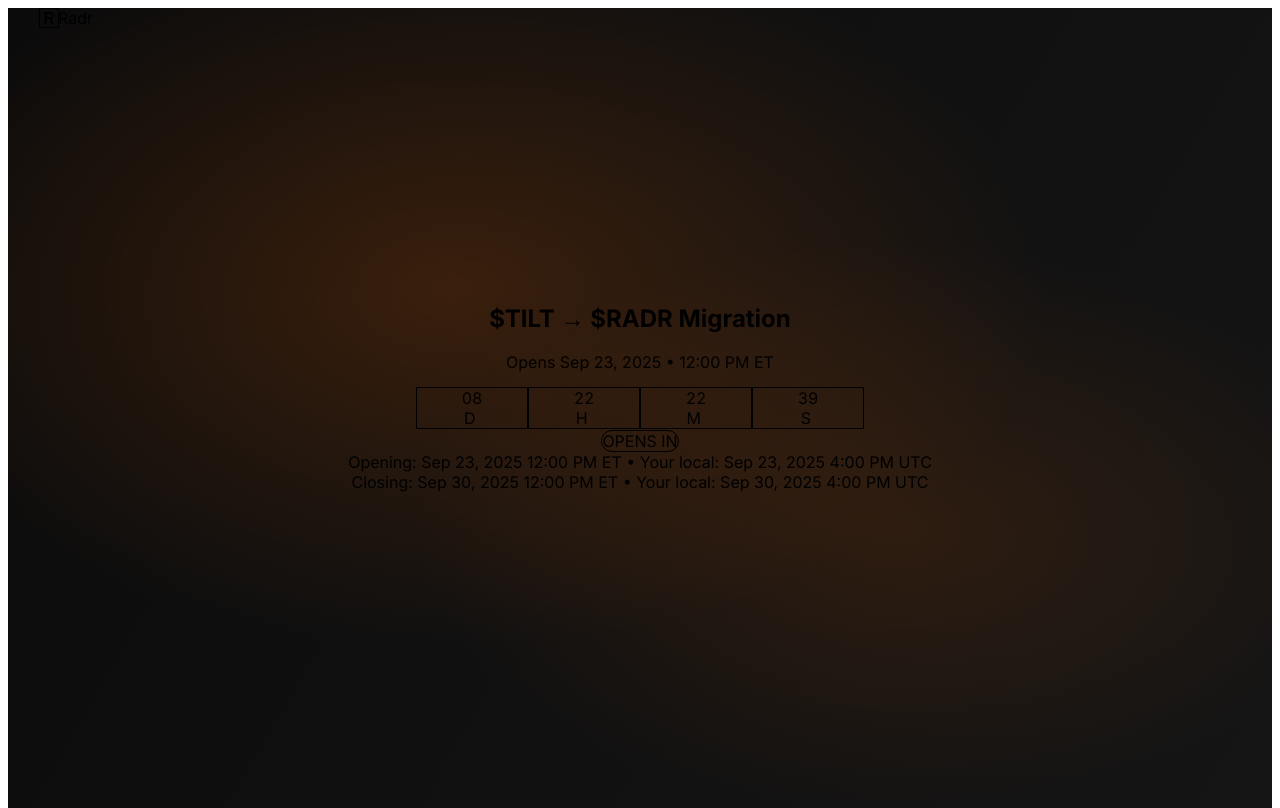
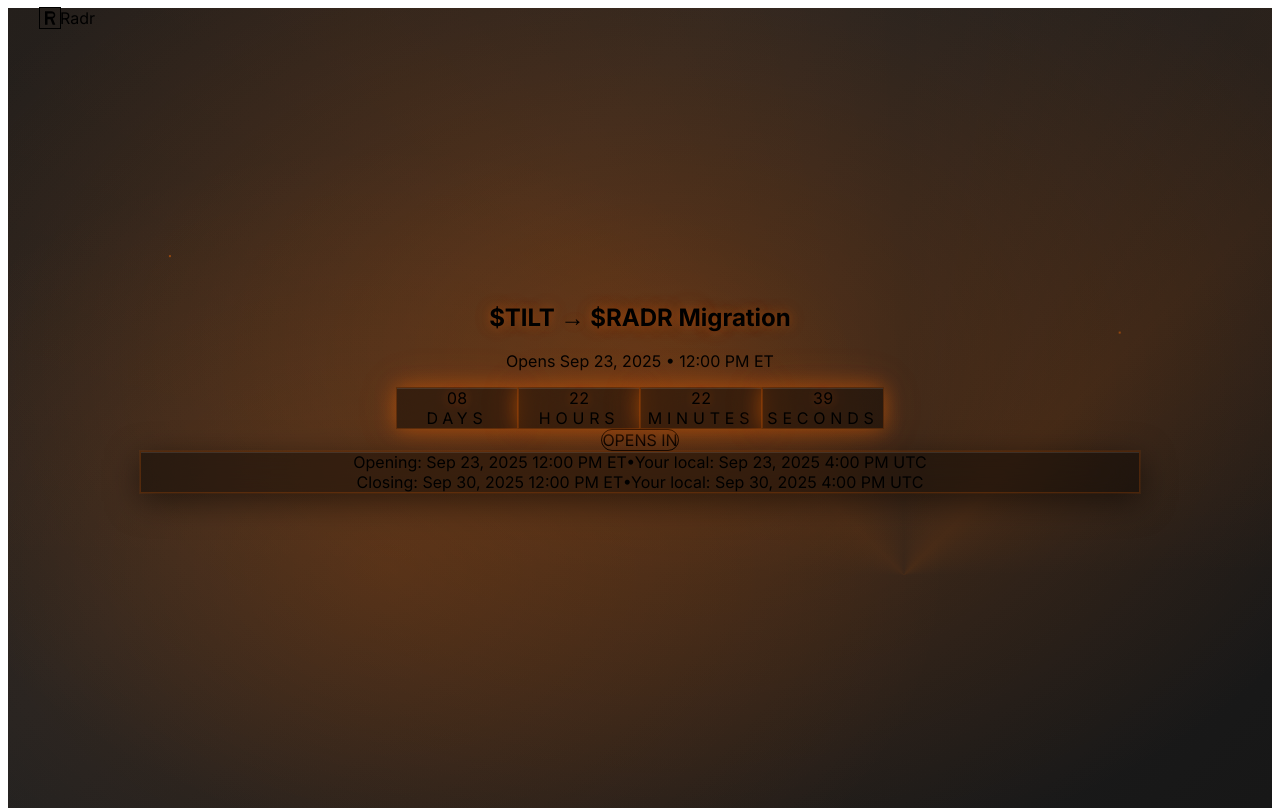
Before and after one commit to Lukey372/countdown, a Next.js app: page / in a window 1280 px wide. Built offline with nearby package versions, Linux system fonts and the light colour scheme.

Commit message:
Enhance countdown page for streaming

```diff
--- a/src/app/globals.css
+++ b/src/app/globals.css
@@ -1,21 +1,169 @@
+@import url('https://fonts.googleapis.com/css2?family=Inter:wght@400;500;600;700;800;900&display=swap');
 @tailwind base;
 @tailwind components;
 @tailwind utilities;
 
-/* Animated background: two radial orange glows + dark gradient */
+/* Enhanced animated background with radar-style gradient and pulsating orange glow */
 .bg-radr {
   background-image:
-    radial-gradient(1000px 600px at 35% 35%, rgba(255,106,0,0.18), transparent 60%),
-    radial-gradient(800px 480px at 70% 65%, rgba(255,106,0,0.12), transparent 60%),
-    linear-gradient(120deg, #0B0B0B, #171717 40%, #0B0B0B 80%);
-  background-size: cover, cover, 300% 300%;
-  animation: drift 28s ease-in-out infinite;
+    /* Main orange glow spotlight behind countdown */
+    radial-gradient(1200px 800px at 50% 45%, rgba(255,106,0,0.25), transparent 65%),
+    /* Secondary glow for depth */
+    radial-gradient(800px 600px at 30% 70%, rgba(255,106,0,0.15), transparent 70%),
+    /* Radar sweep effect */
+    conic-gradient(from 0deg at 50% 50%, transparent 0deg, rgba(255,106,0,0.08) 45deg, transparent 90deg, transparent 270deg, rgba(255,106,0,0.05) 315deg, transparent 360deg),
+    /* Base gradient */
+    linear-gradient(135deg, #000000 0%, #111111 25%, #222222 50%, #111111 75%, #000000 100%);
+  background-size:
+    100% 100%,
+    100% 100%,
+    200% 200%,
+    400% 400%;
+  background-position:
+    center center,
+    center center,
+    center center,
+    0% 50%;
+  animation:
+    radarSweep 8s linear infinite,
+    backgroundDrift 20s ease-in-out infinite;
 }
 
-/* Subtle tick movement on digit change (no layout shift) */
+/* Smooth flip animation for countdown digits */
 @media (prefers-reduced-motion: no-preference) {
-  .digit-tick {
-    transition: transform 120ms ease, opacity 120ms ease;
+  .digit-flip {
+    transition: all 0.6s cubic-bezier(0.23, 1, 0.32, 1);
+    transform-style: preserve-3d;
   }
-  .digit-tick[data-tick="1"] { transform: translateY(-1px); opacity: .98; }
+
+  .digit-flip.flipping {
+    animation: flipDigit 0.6s cubic-bezier(0.23, 1, 0.32, 1);
+  }
+
+  @keyframes flipDigit {
+    0% { transform: rotateX(0deg); }
+    50% { transform: rotateX(-90deg); }
+    100% { transform: rotateX(0deg); }
+  }
 }
+
+/* Glassmorphism enhancement */
+.glass-container {
+  background: rgba(0, 0, 0, 0.4);
+  backdrop-filter: blur(20px);
+  border: 1px solid rgba(255, 106, 0, 0.2);
+  box-shadow:
+    0 8px 32px rgba(0, 0, 0, 0.5),
+    inset 0 1px 0 rgba(255, 255, 255, 0.1),
+    0 0 0 1px rgba(255, 106, 0, 0.1);
+}
+
+/* Enhanced glow effects */
+.text-glow {
+  text-shadow:
+    0 0 10px rgba(255, 106, 0, 0.3),
+    0 0 20px rgba(255, 106, 0, 0.2),
+    0 0 40px rgba(255, 106, 0, 0.1);
+}
+
+.orange-glow {
+  box-shadow:
+    0 0 20px rgba(255, 106, 0, 0.4),
+    0 0 40px rgba(255, 106, 0, 0.2),
+    inset 0 1px 0 rgba(255, 255, 255, 0.1);
+}
+
+/* Particle drift animation */
+.particles::before,
+.particles::after {
+  content: '';
+  position: absolute;
+  width: 2px;
+  height: 2px;
+  background: rgba(255, 106, 0, 0.6);
+  border-radius: 50%;
+  animation: particleDrift 15s linear infinite;
+}
+
+.particles::before {
+  top: 20%;
+  left: 10%;
+  animation-delay: -5s;
+}
+
+.particles::after {
+  top: 60%;
+  right: 15%;
+  animation-delay: -10s;
+  animation-duration: 20s;
+}
+
+/* Keyframe animations */
+@keyframes radarSweep {
+  0% {
+    background-position: center center, center center, 0% 0%, 0% 50%;
+  }
+  100% {
+    background-position: center center, center center, 100% 100%, 100% 50%;
+  }
+}
+
+@keyframes backgroundDrift {
+  0%, 100% {
+    background-position: center center, center center, 0% 0%, 0% 50%;
+  }
+  50% {
+    background-position: center center, center center, 50% 50%, 100% 50%;
+  }
+}
+
+@keyframes particleDrift {
+  0% {
+    transform: translateY(0px) translateX(0px);
+    opacity: 0;
+  }
+  10% {
+    opacity: 1;
+  }
+  90% {
+    opacity: 1;
+  }
+  100% {
+    transform: translateY(-100px) translateX(50px);
+    opacity: 0;
+  }
+}
+
+@keyframes pulseGlow {
+  0%, 100% {
+    box-shadow:
+      0 0 20px rgba(255, 106, 0, 0.4),
+      0 0 40px rgba(255, 106, 0, 0.2),
+      inset 0 1px 0 rgba(255, 255, 255, 0.1);
+  }
+  50% {
+    box-shadow:
+      0 0 30px rgba(255, 106, 0, 0.6),
+      0 0 60px rgba(255, 106, 0, 0.3),
+      inset 0 1px 0 rgba(255, 255, 255, 0.15);
+  }
+}
+
+/* Enhanced radiate animation */
+@keyframes radiate {
+  0%, 100% {
+    transform: translate(-50%, -50%) scale(1);
+    opacity: 0.6;
+  }
+  50% {
+    transform: translate(-50%, -50%) scale(1.1);
+    opacity: 0.8;
+  }
+}
+
+/* Responsive optimizations for streaming */
+@media (min-width: 1920px) {
+  .stream-optimized {
+    font-size: 1.1em;
+  }
+}
--- a/src/components/Countdown.tsx
+++ b/src/components/Countdown.tsx
@@ -14,6 +14,7 @@ function fmtTwo(n: number) { return n.toString().padStart(2, "0"); }
 
 export default function Countdown() {
   const [now, setNow] = useState(DateTime.now());
+  const [prevValues, setPrevValues] = useState({ days: 0, hours: 0, minutes: 0, seconds: 0 });
   const state: State = now < openAt ? "PRE_OPEN" : now <= closeAt ? "OPEN" : "CLOSED";
   const target = state === "PRE_OPEN" ? openAt : state === "OPEN" ? closeAt : null;
 
@@ -32,6 +33,11 @@ export default function Countdown() {
   const hours = delta.hours ?? 0;
   const minutes = delta.minutes ?? 0;
   const seconds = Math.floor(delta.seconds ?? 0);
+
+  // Track value changes for flip animation
+  useEffect(() => {
+    setPrevValues({ days, hours, minutes, seconds });
+  }, [days, hours, minutes, seconds]);
 
   const progress = useMemo(() => {
     if (state !== "OPEN") return 0;
@@ -54,100 +60,115 @@ export default function Countdown() {
     state === "PRE_OPEN" ? "OPENS IN" : state === "OPEN" ? "OPEN NOW" : "CLOSED";
 
   return (
-    <section aria-label="Migration countdown" className="relative w-full">
-      {/* glow */}
+    <section aria-label="Migration countdown" className="relative w-full particles">
+      {/* Enhanced background glow */}
       <div
-        className="pointer-events-none absolute left-1/2 top-1/2 -z-10 h-[60vmin] w-[60vmin] -translate-x-1/2 -translate-y-1/2 rounded-full bg-radr-orange/25 blur-3xl animate-radiate"
+        className="pointer-events-none absolute left-1/2 top-1/2 -z-10 h-[80vmin] w-[80vmin] -translate-x-1/2 -translate-y-1/2 rounded-full bg-gradient-radial from-radr-orange/30 via-radr-orange/10 to-transparent blur-3xl animate-radiate"
         aria-hidden
       />
-      {/* headline */}
-      <h1 className="text-center text-white font-extrabold leading-tight tracking-tight
-                     text-4xl sm:text-5xl md:text-6xl lg:text-7xl">
-        $TILT → $RADR Migration
-      </h1>
-      <p className="mt-3 text-center text-white/90 text-lg md:text-xl">{subline}</p>
 
-      {/* tiles */}
+      {/* Main headline with enhanced glow */}
+      <div className="text-center mb-8">
+        <h1 className="text-white font-black leading-tight tracking-tight text-glow stream-optimized
+                       text-5xl sm:text-6xl md:text-7xl lg:text-8xl xl:text-9xl">
+          $TILT → $RADR Migration
+        </h1>
+        <p className="mt-4 text-white/90 font-medium text-xl md:text-2xl lg:text-3xl">
+          {subline}
+        </p>
+      </div>
+
+      {/* Enhanced countdown tiles */}
       {state !== "CLOSED" && (
-        <div className="mt-8 flex items-stretch justify-center gap-4">
+        <div className="mt-12 flex items-stretch justify-center gap-6 md:gap-8">
           {[
-            { label: "D", val: days.toString().padStart(2, "0") },
-            { label: "H", val: fmtTwo(hours) },
-            { label: "M", val: fmtTwo(minutes) },
-            { label: "S", val: fmtTwo(seconds) },
-          ].map(({ label, val }) => (
+            { label: "DAYS", val: days.toString().padStart(2, "0"), prev: prevValues.days },
+            { label: "HOURS", val: fmtTwo(hours), prev: prevValues.hours },
+            { label: "MINUTES", val: fmtTwo(minutes), prev: prevValues.minutes },
+            { label: "SECONDS", val: fmtTwo(seconds), prev: prevValues.seconds },
+          ].map(({ label, val, prev }) => (
             <div
               key={label}
-              className="digit-tick grid min-w-[110px] place-items-center rounded-2xl
-                         border border-radr-line/80 bg-white/5 backdrop-blur-md shadow-glass
-                         px-6 py-6 md:px-8 md:py-8"
-              data-tick="1"
-              aria-label={`${label} remaining`}
+              className="glass-container orange-glow digit-flip grid min-w-[120px] md:min-w-[140px] lg:min-w-[160px] place-items-center rounded-3xl
+                         px-6 py-8 md:px-8 md:py-10 lg:px-10 lg:py-12
+                         hover:scale-105 transition-transform duration-300"
+              style={{ animationDelay: `${Math.random() * 2}s` }}
+              aria-label={`${val} ${label.toLowerCase()} remaining`}
             >
-              <div className="text-white font-extrabold tabular-nums
-                              text-5xl sm:text-6xl md:text-7xl lg:text-8xl">
+              <div className="text-white font-black tabular-nums text-glow
+                              text-4xl sm:text-5xl md:text-6xl lg:text-7xl xl:text-8xl">
                 {val}
               </div>
-              <div className="mt-1 text-xs tracking-[0.28em] text-radr-slate">{label}</div>
+              <div className="mt-2 text-xs md:text-sm tracking-[0.3em] text-radr-orange/80 font-semibold uppercase">
+                {label}
+              </div>
             </div>
           ))}
         </div>
       )}
 
-      {/* state pill */}
-      <div className="mt-4 flex justify-center">
+      {/* Enhanced state pill */}
+      <div className="mt-8 flex justify-center">
         <span
           className={
-            "inline-flex items-center gap-2 rounded-full border px-3 py-1 text-xs tracking-wide " +
+            "inline-flex items-center gap-2 rounded-full border px-4 py-2 text-sm font-semibold tracking-wide uppercase " +
             (state === "OPEN"
-              ? "border-radr-orange/70 text-white bg-radr-orange/15 animate-pulseBadge"
+              ? "border-radr-orange/70 text-white bg-radr-orange/20 orange-glow animate-pulse"
               : state === "PRE_OPEN"
-              ? "border-white/30 text-white/80"
-              : "border-white/20 text-white/50")
+              ? "border-white/40 text-white/90 bg-white/5"
+              : "border-white/20 text-white/50 bg-white/5")
           }
         >
+          {state === "OPEN" && (
+            <div className="w-2 h-2 bg-radr-orange rounded-full animate-pulse" />
+          )}
           {pill}
         </span>
       </div>
 
-      {/* progress bar */}
+      {/* Enhanced progress bar */}
       {state === "OPEN" && (
-        <div className="mx-auto mt-6 w-[min(720px,92vw)]">
-          <div className="h-1.5 w-full rounded-full bg-white/10 overflow-hidden">
+        <div className="mx-auto mt-8 w-[min(800px,90vw)]">
+          <div className="glass-container h-2 w-full rounded-full overflow-hidden">
             <div
-              className="h-full bg-gradient-to-r from-radr-orange/80 to-white/80"
+              className="h-full bg-gradient-to-r from-radr-orange via-orange-400 to-radr-orange animate-pulse"
               style={{ width: `${progress * 100}%` }}
               aria-hidden
             />
           </div>
-          <div className="mt-1 text-center text-xs text-white/60">
-            {Math.round(progress * 100)}% of window elapsed
+          <div className="mt-2 text-center text-sm font-medium text-radr-orange/80">
+            {Math.round(progress * 100)}% of migration window elapsed
           </div>
         </div>
       )}
 
-      {/* open/close timestamps */}
-      <div className="mx-auto mt-6 w-[min(920px,95vw)] text-center text-sm text-white/80">
-        <div>
-          Opening: Sep 23, 2025 12:00 PM ET • Your local:{" "}
-          {openingLocal.toFormat("LLL d, yyyy h:mm a ZZZZ")}
-        </div>
-        <div>
-          Closing: Sep 30, 2025 12:00 PM ET • Your local:{" "}
-          {closingLocal.toFormat("LLL d, yyyy h:mm a ZZZZ")}
+      {/* Enhanced timestamp details */}
+      <div className="mx-auto mt-12 w-[min(1000px,95vw)] text-center space-y-2">
+        <div className="glass-container rounded-2xl px-6 py-4 text-white/90 font-medium">
+          <div className="text-base md:text-lg">
+            <span className="text-radr-orange font-semibold">Opening:</span> Sep 23, 2025 12:00 PM ET
+            <span className="mx-4 text-white/50">•</span>
+            <span className="text-white/80">Your local:</span> {openingLocal.toFormat("LLL d, yyyy h:mm a ZZZZ")}
+          </div>
+          <div className="text-base md:text-lg mt-2">
+            <span className="text-radr-orange font-semibold">Closing:</span> Sep 30, 2025 12:00 PM ET
+            <span className="mx-4 text-white/50">•</span>
+            <span className="text-white/80">Your local:</span> {closingLocal.toFormat("LLL d, yyyy h:mm a ZZZZ")}
+          </div>
         </div>
       </div>
 
-      {/* CTA (open only) */}
+      {/* Enhanced CTA */}
       {state === "OPEN" && (
-        <div className="mt-8 flex justify-center">
+        <div className="mt-10 flex justify-center">
           <a
             href="https://radr.fun?utm_source=countdown&utm_medium=landing&utm_campaign=tilt_to_radr"
             target="_blank"
-            className="rounded-2xl bg-radr-orange text-black font-semibold px-6 py-3 hover:opacity-95
-                       focus:outline-none focus:ring-2 focus:ring-offset-2 focus:ring-radr-orange"
+            className="glass-container rounded-2xl bg-gradient-to-r from-radr-orange to-orange-500 text-black font-bold text-lg
+                       px-8 py-4 hover:scale-105 hover:shadow-2xl transition-all duration-300
+                       focus:outline-none focus:ring-4 focus:ring-radr-orange/50"
           >
-            Start Migration
+            Start Migration Now
           </a>
         </div>
       )}
```
Also changed, not shown: src/components/Logo.tsx (+4 -4 lines), tailwind.config.ts (+41 -8 lines).
